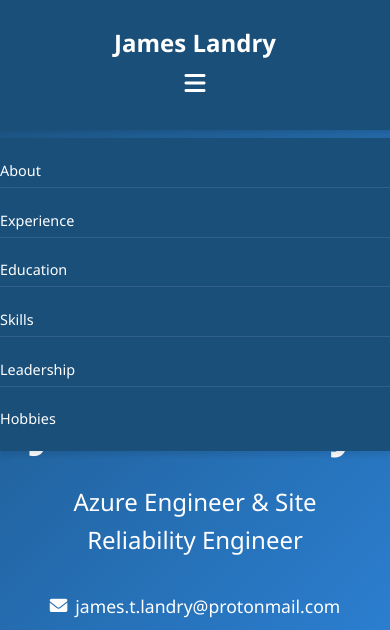
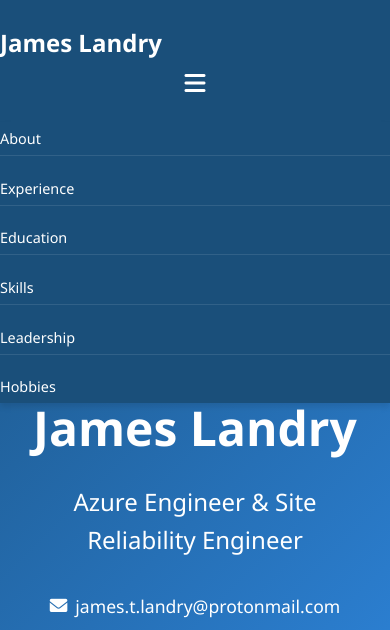
Before and after one commit to JTLandry/jtlandry.github.io, a plain HTML site: page index.html in a window 390 px wide. Both pictures are taken after a click on the button "toggle navigation". Shown: the top 630 px of the page. Drawn offline with Linux system fonts and the light colour scheme.

Commit message:
Update styles.css

```diff
--- a/styles.css
+++ b/styles.css
@@ -42,11 +42,13 @@ body {
     display: flex;
     justify-content: space-between;
     align-items: center;
+    position: relative;
 }
 
 .navbar .name {
     color: var(--white);
     font-size: 1.5rem;
+    margin-right: auto;
 }
 
 .nav-toggle {
@@ -67,7 +69,7 @@ body {
 .nav-links {
     display: flex;
     gap: 1.5rem;
-    flex-wrap: wrap;
+    align-items: center;
 }
 
 .nav-links a {
@@ -89,8 +91,14 @@ body {
         position: fixed;
     }
 
+    .navbar .container {
+        flex-direction: row;
+        padding: 0.5rem 1rem;
+    }
+
     .nav-toggle {
         display: block;
+        z-index: 2;
     }
 
     .nav-links {
@@ -101,9 +109,10 @@ body {
         right: 0;
         background-color: var(--primary-color);
         flex-direction: column;
-        padding: 1rem 0;
+        padding: 0;
         gap: 0;
         box-shadow: 0 4px 6px rgba(0, 0, 0, 0.1);
+        width: 100%;
     }
 
     .nav-links.active {
@@ -115,6 +124,7 @@ body {
         display: block;
         text-align: left;
         border-bottom: 1px solid rgba(255, 255, 255, 0.1);
+        width: 100%;
     }
 
     .nav-links a:last-child {
```
